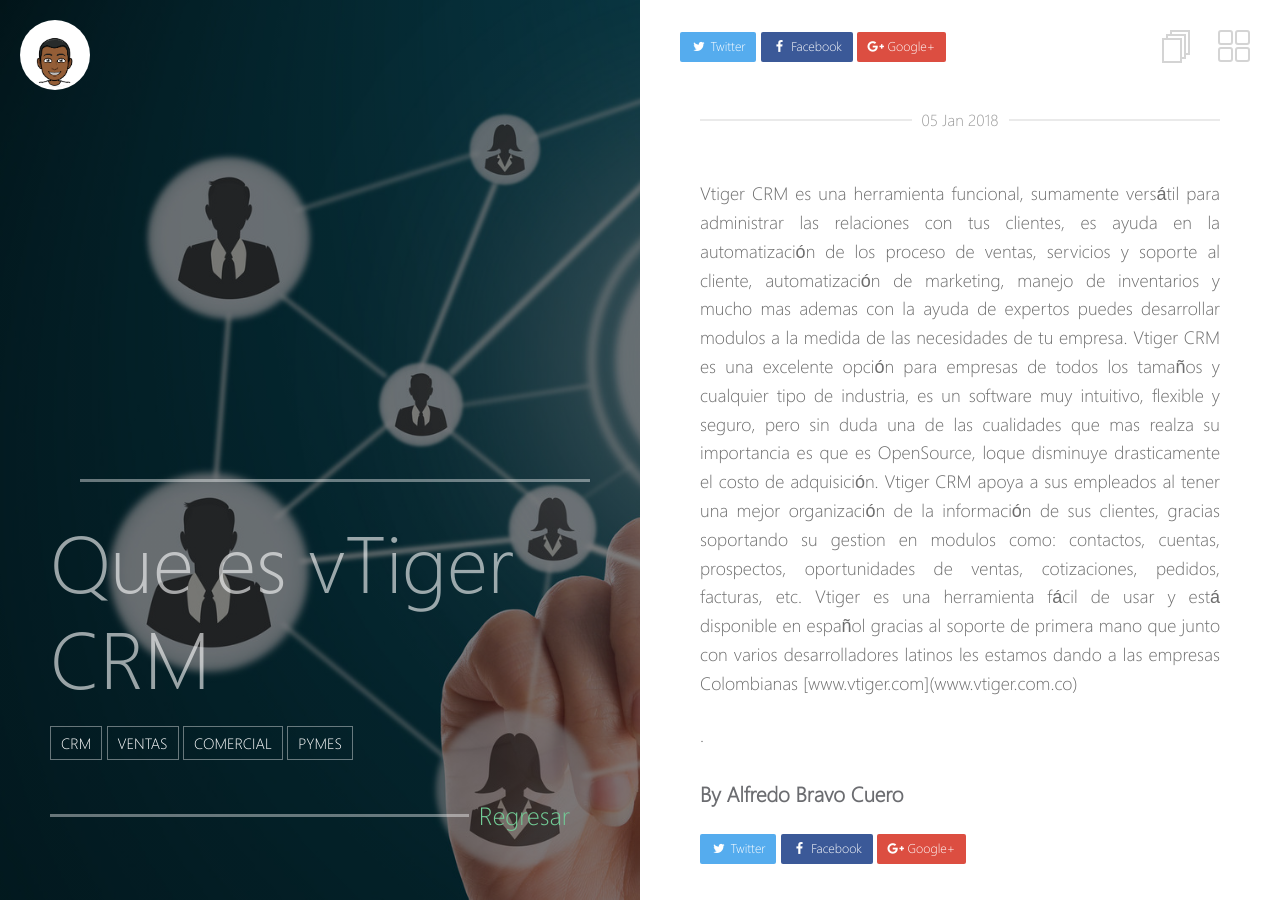
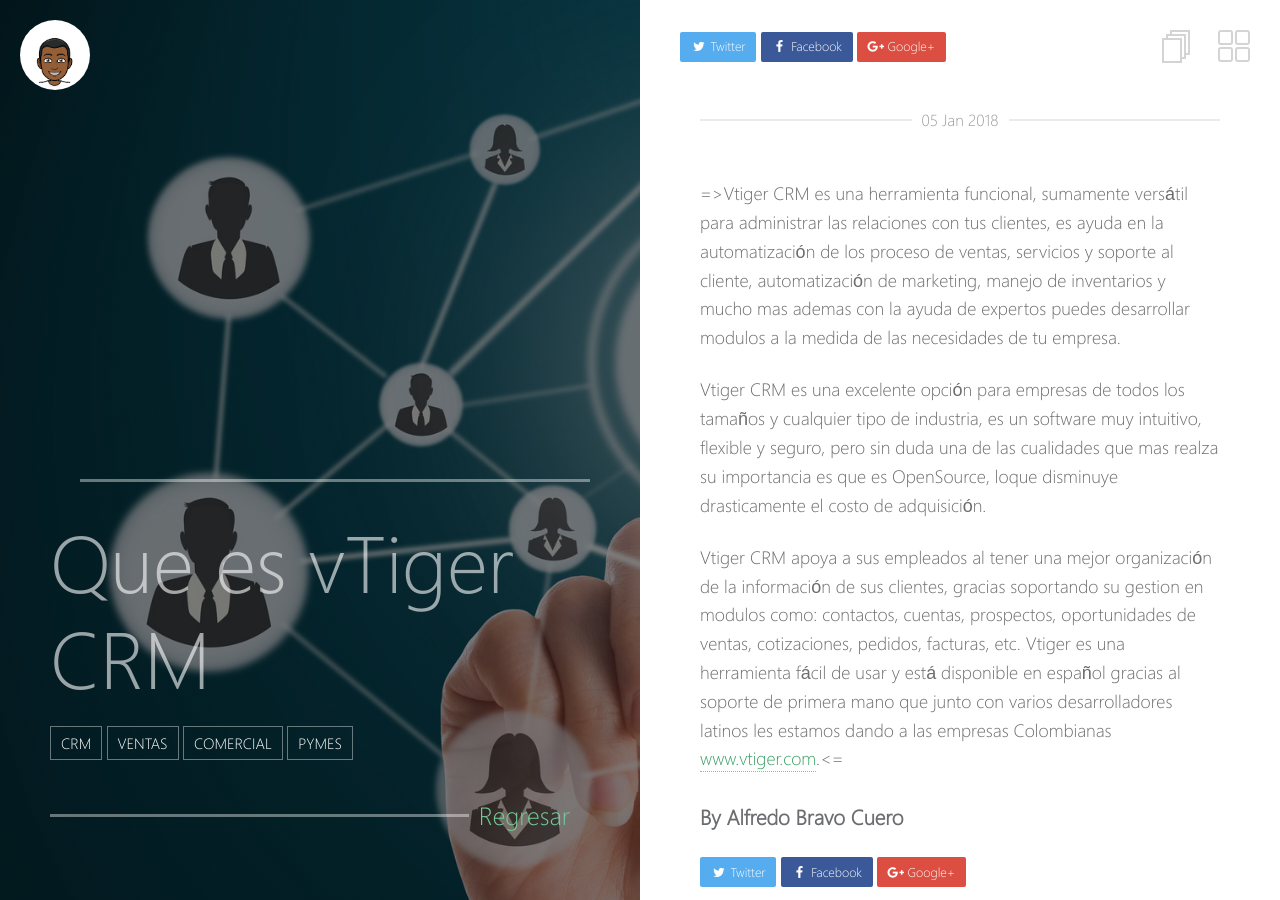
Before and after one commit to abracu/abracu.github.io, a Jekyll site: the page built from _posts/2018-01-05-que-es-vtiger-crm.md, in a window 1280 px wide. Built offline with Jekyll 4.4.1, drawn with Linux system fonts in a browser that asks for light colours; comment, search, counter and statistics services are not loaded.

Commit message:
agregando el primer post

```diff
--- a/_posts/2018-01-05-que-es-vtiger-crm.md
+++ b/_posts/2018-01-05-que-es-vtiger-crm.md
@@ -10,10 +10,10 @@ tags:
   - pymes
 ---
 
-<p style="text-align: justify;">Vtiger CRM es una herramienta funcional, sumamente versátil para administrar las relaciones con tus clientes, es ayuda en la automatización de los proceso de ventas, servicios y soporte al cliente, automatización de marketing, manejo de inventarios y mucho mas ademas con la ayuda de expertos puedes desarrollar modulos a la medida de las necesidades de tu empresa.
+=>Vtiger CRM es una herramienta funcional, sumamente versátil para administrar las relaciones con tus clientes, es ayuda en la automatización de los proceso de ventas, servicios y soporte al cliente, automatización de marketing, manejo de inventarios y mucho mas ademas con la ayuda de expertos puedes desarrollar modulos a la medida de las necesidades de tu empresa.
 
 Vtiger CRM es una excelente opción para empresas de todos los tamaños y cualquier tipo de industria, es un software muy intuitivo, flexible y seguro, pero sin duda una de las cualidades que mas realza su importancia es que es OpenSource, loque disminuye drasticamente el costo de adquisición.
 
-Vtiger CRM apoya a sus empleados al tener una mejor organización de la información de sus clientes, gracias soportando su gestion en modulos como: contactos, cuentas, prospectos, oportunidades de ventas, cotizaciones, pedidos, facturas, etc. Vtiger es una herramienta fácil de usar y está disponible en español gracias al soporte de primera mano que junto con varios desarrolladores latinos les estamos dando a las empresas Colombianas [www.vtiger.com](www.vtiger.com.co)</p>.
+Vtiger CRM apoya a sus empleados al tener una mejor organización de la información de sus clientes, gracias soportando su gestion en modulos como: contactos, cuentas, prospectos, oportunidades de ventas, cotizaciones, pedidos, facturas, etc. Vtiger es una herramienta fácil de usar y está disponible en español gracias al soporte de primera mano que junto con varios desarrolladores latinos les estamos dando a las empresas Colombianas [www.vtiger.com](www.vtiger.com.co).<=
 
 ### By Alfredo Bravo Cuero
```
